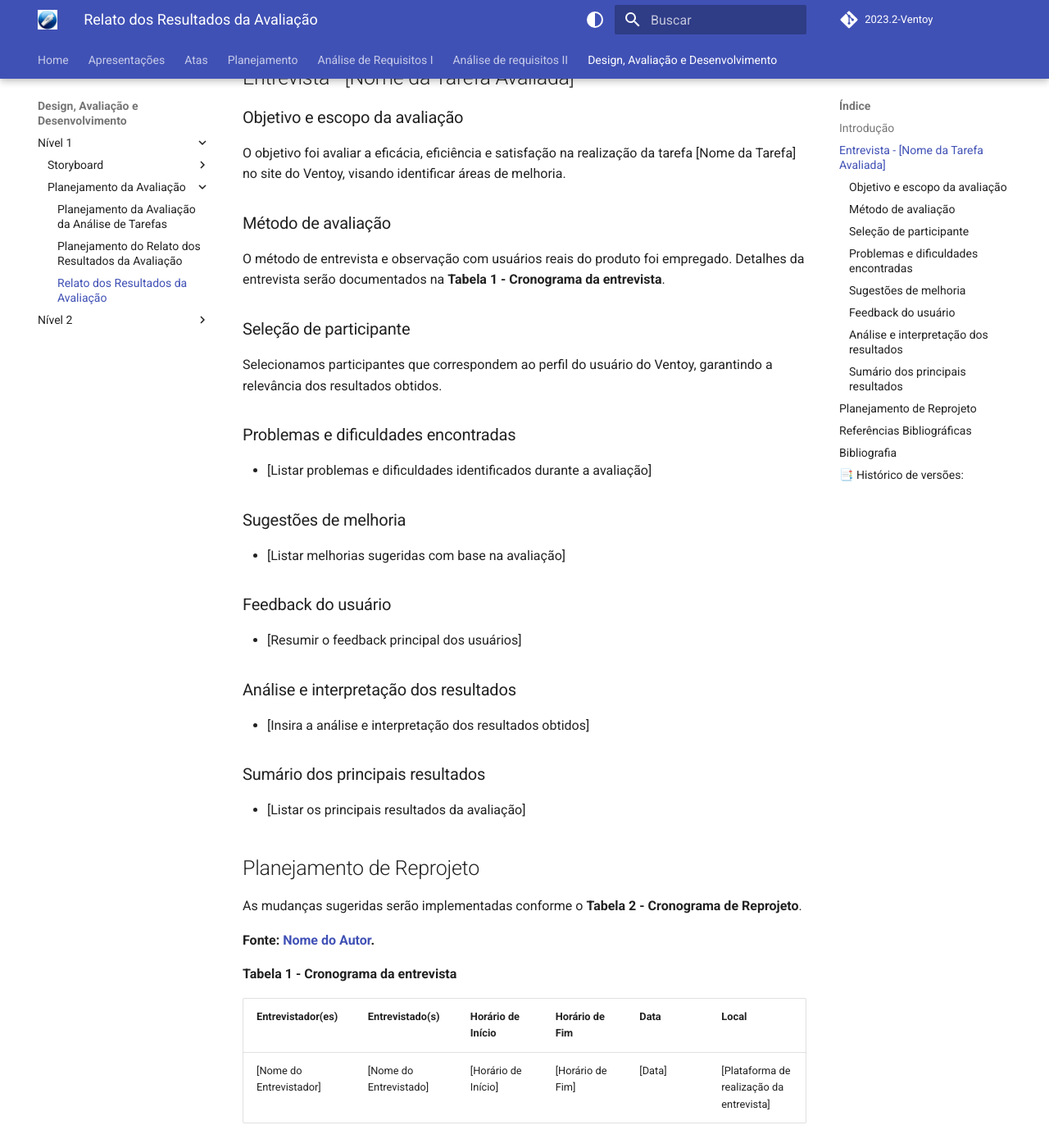
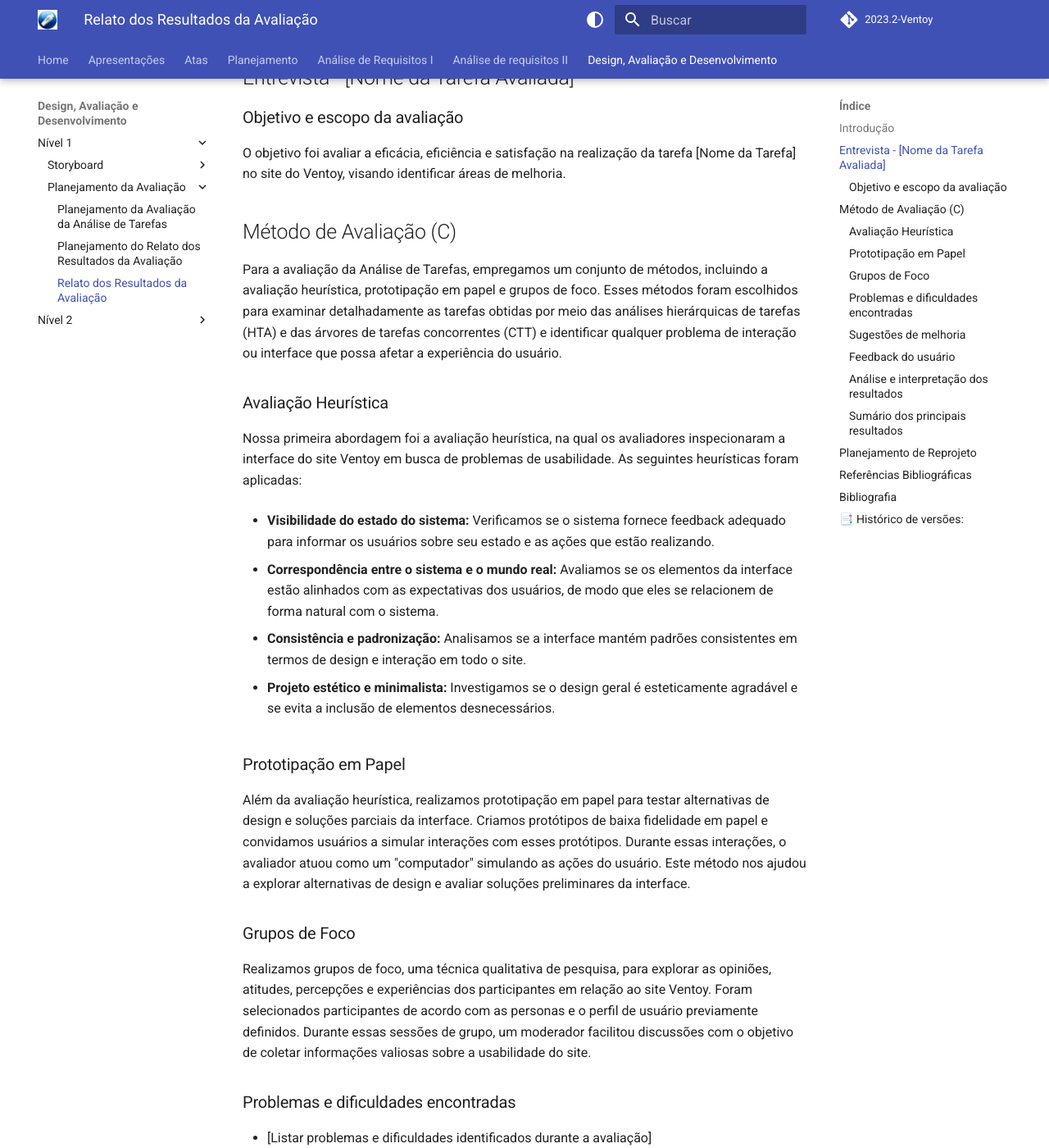
Before and after one commit to Interacao-Humano-Computador/2023.2-Ventoy, an MkDocs documentation site: the page built from docs/DAD/nivel1/AnaliseTarefas/resultado.md, in a window 1280 px wide and 1400 px high, scrolled down 514 px. Shown: the whole window at 82% size. Built offline with MkDocs 1.6.1 and Material for MkDocs 9.7.7, drawn with Linux system fonts in a browser that asks for light colours; comment, search, counter and statistics services are not loaded.

Commit message:
Update resultado.md

```diff
--- a/docs/DAD/nivel1/AnaliseTarefas/resultado.md
+++ b/docs/DAD/nivel1/AnaliseTarefas/resultado.md
@@ -10,13 +10,29 @@
 
 O objetivo foi avaliar a eficácia, eficiência e satisfação na realização da tarefa [Nome da Tarefa] no site do Ventoy, visando identificar áreas de melhoria.
 
-### Método de avaliação
+## Método de Avaliação (C)
 
-O método de entrevista e observação com usuários reais do produto foi empregado. Detalhes da entrevista serão documentados na **Tabela 1 - Cronograma da entrevista**.
+Para a avaliação da Análise de Tarefas, empregamos um conjunto de métodos, incluindo a avaliação heurística, prototipação em papel e grupos de foco. Esses métodos foram escolhidos para examinar detalhadamente as tarefas obtidas por meio das análises hierárquicas de tarefas (HTA) e das árvores de tarefas concorrentes (CTT) e identificar qualquer problema de interação ou interface que possa afetar a experiência do usuário.
 
-### Seleção de participante
+### Avaliação Heurística
 
-Selecionamos participantes que correspondem ao perfil do usuário do Ventoy, garantindo a relevância dos resultados obtidos.
+Nossa primeira abordagem foi a avaliação heurística, na qual os avaliadores inspecionaram a interface do site Ventoy em busca de problemas de usabilidade. As seguintes heurísticas foram aplicadas:
+
+- **Visibilidade do estado do sistema:** Verificamos se o sistema fornece feedback adequado para informar os usuários sobre seu estado e as ações que estão realizando.
+
+- **Correspondência entre o sistema e o mundo real:** Avaliamos se os elementos da interface estão alinhados com as expectativas dos usuários, de modo que eles se relacionem de forma natural com o sistema.
+
+- **Consistência e padronização:** Analisamos se a interface mantém padrões consistentes em termos de design e interação em todo o site.
+
+- **Projeto estético e minimalista:** Investigamos se o design geral é esteticamente agradável e se evita a inclusão de elementos desnecessários.
+
+### Prototipação em Papel
+
+Além da avaliação heurística, realizamos prototipação em papel para testar alternativas de design e soluções parciais da interface. Criamos protótipos de baixa fidelidade em papel e convidamos usuários a simular interações com esses protótipos. Durante essas interações, o avaliador atuou como um "computador" simulando as ações do usuário. Este método nos ajudou a explorar alternativas de design e avaliar soluções preliminares da interface.
+
+### Grupos de Foco
+
+Realizamos grupos de foco, uma técnica qualitativa de pesquisa, para explorar as opiniões, atitudes, percepções e experiências dos participantes em relação ao site Ventoy. Foram selecionados participantes de acordo com as personas e o perfil de usuário previamente definidos. Durante essas sessões de grupo, um moderador facilitou discussões com o objetivo de coletar informações valiosas sobre a usabilidade do site.
 
 ### Problemas e dificuldades encontradas
 
```
